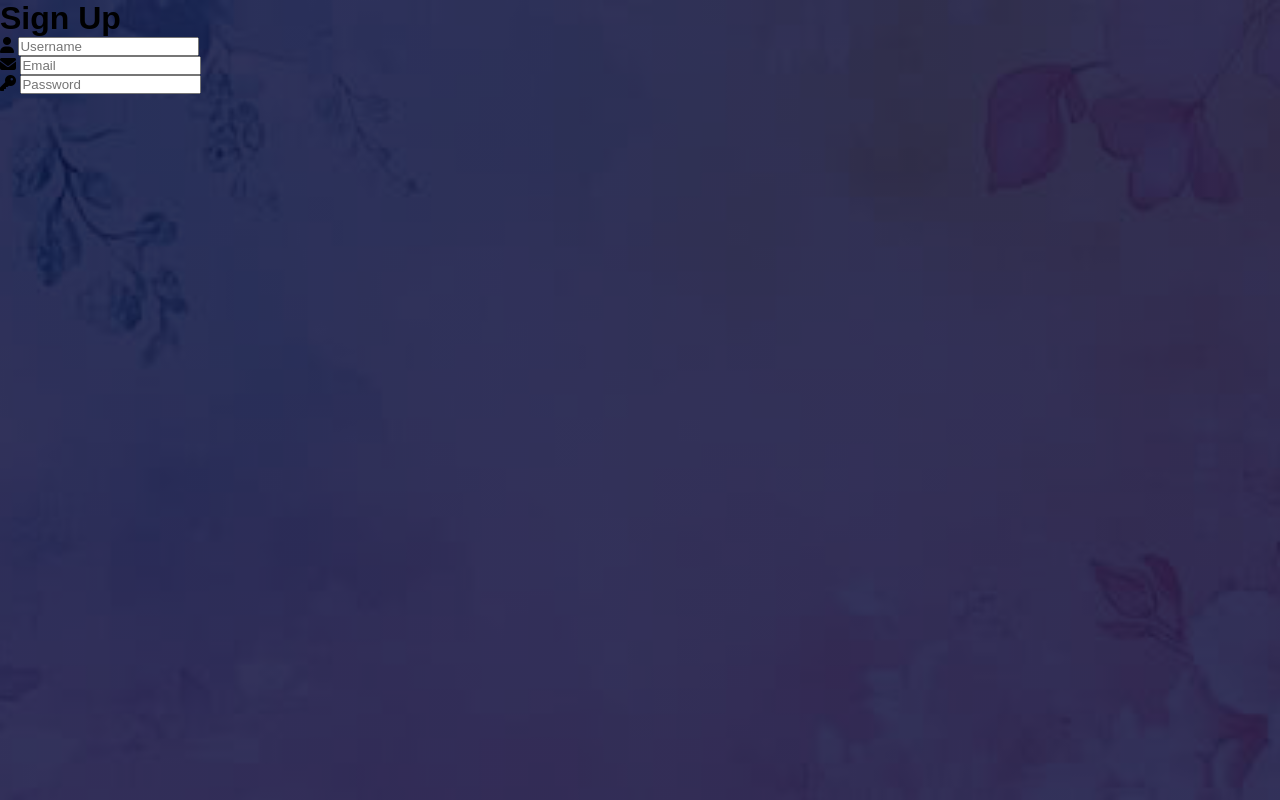
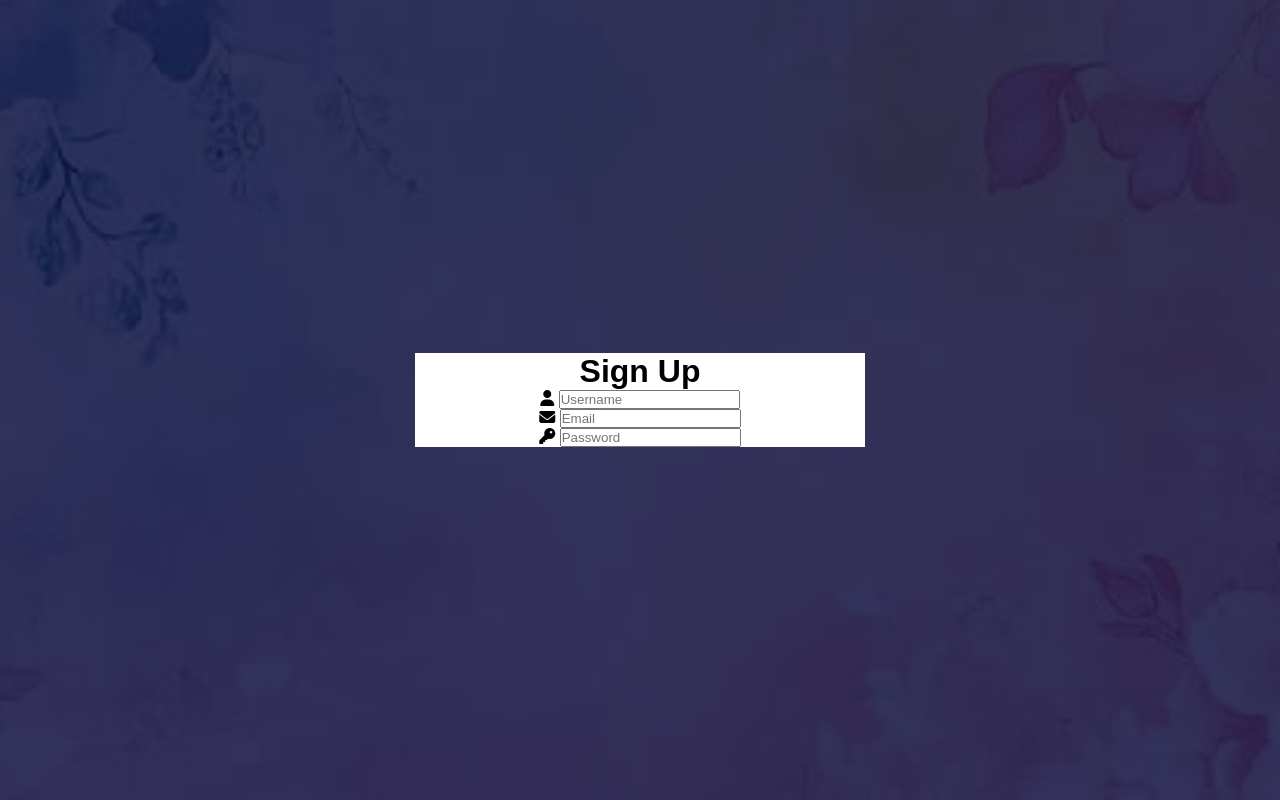
Before and after one commit to MorpheusTheOne-Cookie/Dragon-Queue, a plain HTML site: page index.html in a window 1280 px wide. Drawn offline with Linux system fonts and the light colour scheme.

Commit message:
Aligining Form Box

```diff
--- a/style.css
+++ b/style.css
@@ -13,3 +13,15 @@
     background-size: cover;
     position: relative;
 }
+
+.form-box{
+    width: 90%;
+    max-width: 450px;
+    position: absolute;
+    top: 50%;
+    left: 50%;
+    transform: translate(-50%, -50%);
+    background: #fff;
+    padding: 50px, 60px, 70px;
+    text-align: center;
+}
```
